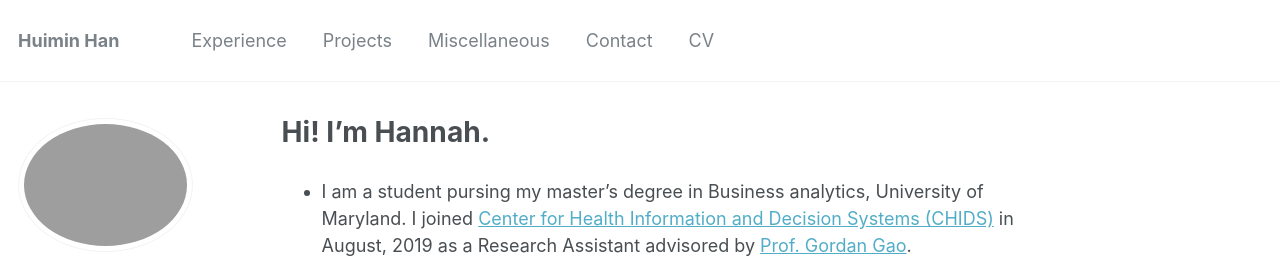
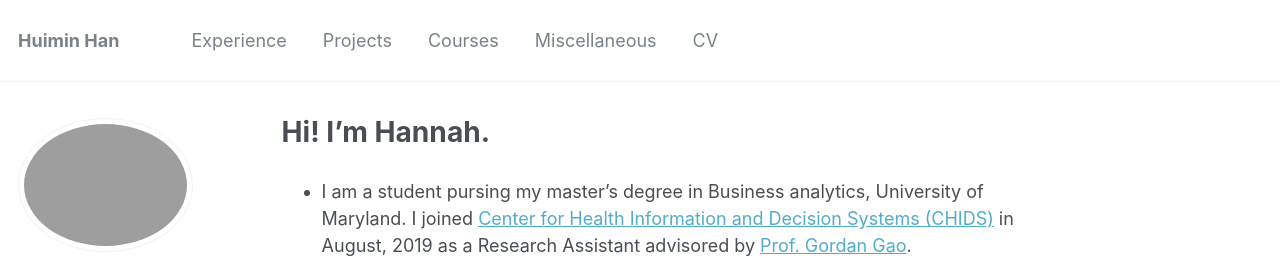
Before and after one commit to HannahHan3/HannahHan3.github.io, a Jekyll site: the page built from _pages/about.md, in a window 1280 px wide. Shown: the top 258 px of the page. Built offline with Jekyll 4.4.1, drawn with Linux system fonts in a browser that asks for light colours.

Commit message:
Update navigation.yml

```diff
--- a/_data/navigation.yml
+++ b/_data/navigation.yml
@@ -9,11 +9,11 @@ main:
   - title: "Projects"
     url: /projects/
 
+  - title: "Courses"
+    url: /courses/
+
   - title: "Miscellaneous"
     url: /miscellaneous/
 
-  - title: "Contact"
-    url: /contact/
-
   - title: "CV"
     url: /cv/
```
